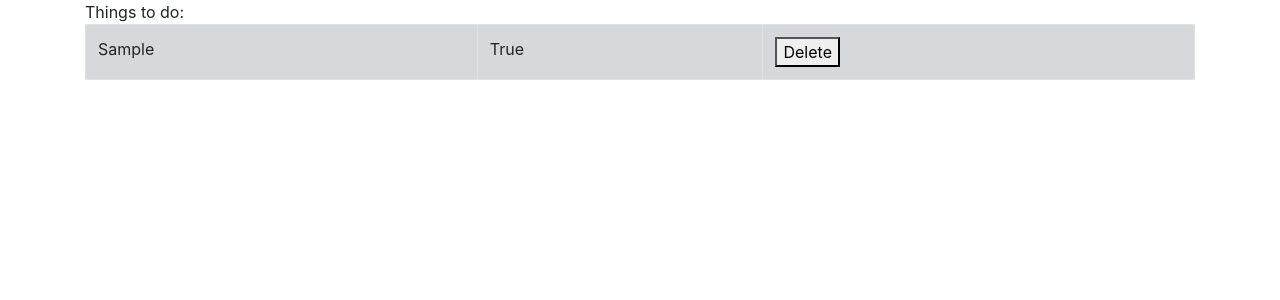
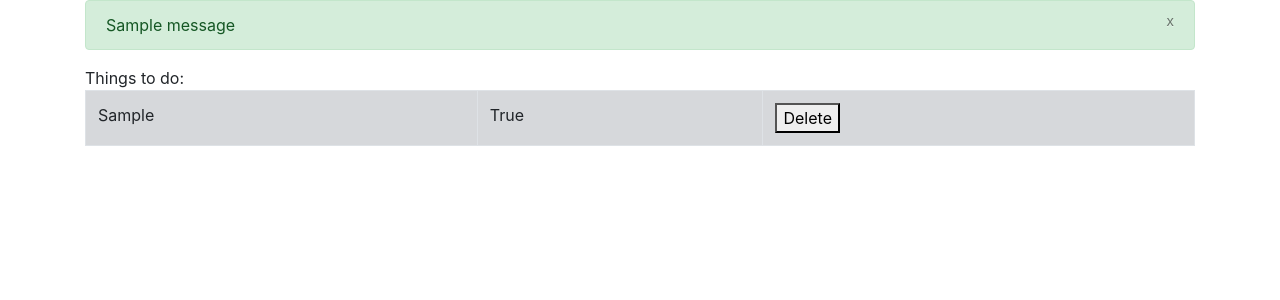
Before and after one commit to kcamloyd/django-todo, a Django app: page / in a window 1280 px wide. Shown: the part 56-356 px from the top of the page. Run offline with Django 3.2, Linux system fonts and the light colour scheme; tables that the repository leaves empty hold one stand-in row (values such as "Sample post"); one stand-in notice (Sample message) is shown; some libraries are stand-ins or nearby versions.

Commit message:
Add post success alert

```diff
--- a/todo_list/templates/home.html
+++ b/todo_list/templates/home.html
@@ -3,6 +3,17 @@
 {% block title %}To-Do List{% endblock %}
 
 {% block content %}
+
+    {% if messages %}
+        {% for message in messages %}
+            <div class="alert alert-success alert-dismissable" role="alert">
+                <button class="close" data-dismiss="alert">
+                    <small><sup>x</sup></small>
+                </button>
+                {{ message }}
+            </div>
+        {% endfor %}
+    {% endif %}
 
     {% if all_items %}
         <table class="table table-bordered">
--- a/todo_list/views.py
+++ b/todo_list/views.py
@@ -1,6 +1,7 @@
 from django.shortcuts import render
 from .models import List
 from .forms import ListForm
+from django.contrib import messages
 
 def home(request):
     if request.method == 'POST':
@@ -9,6 +10,7 @@ def home(request):
         if form.is_valid():
             form.save()
             all_items = List.objects.all
+            messages.success(request, ('Item has been successfully added'))
             return render(request, 'home.html', {'all_items': all_items})
 
     else:
```
